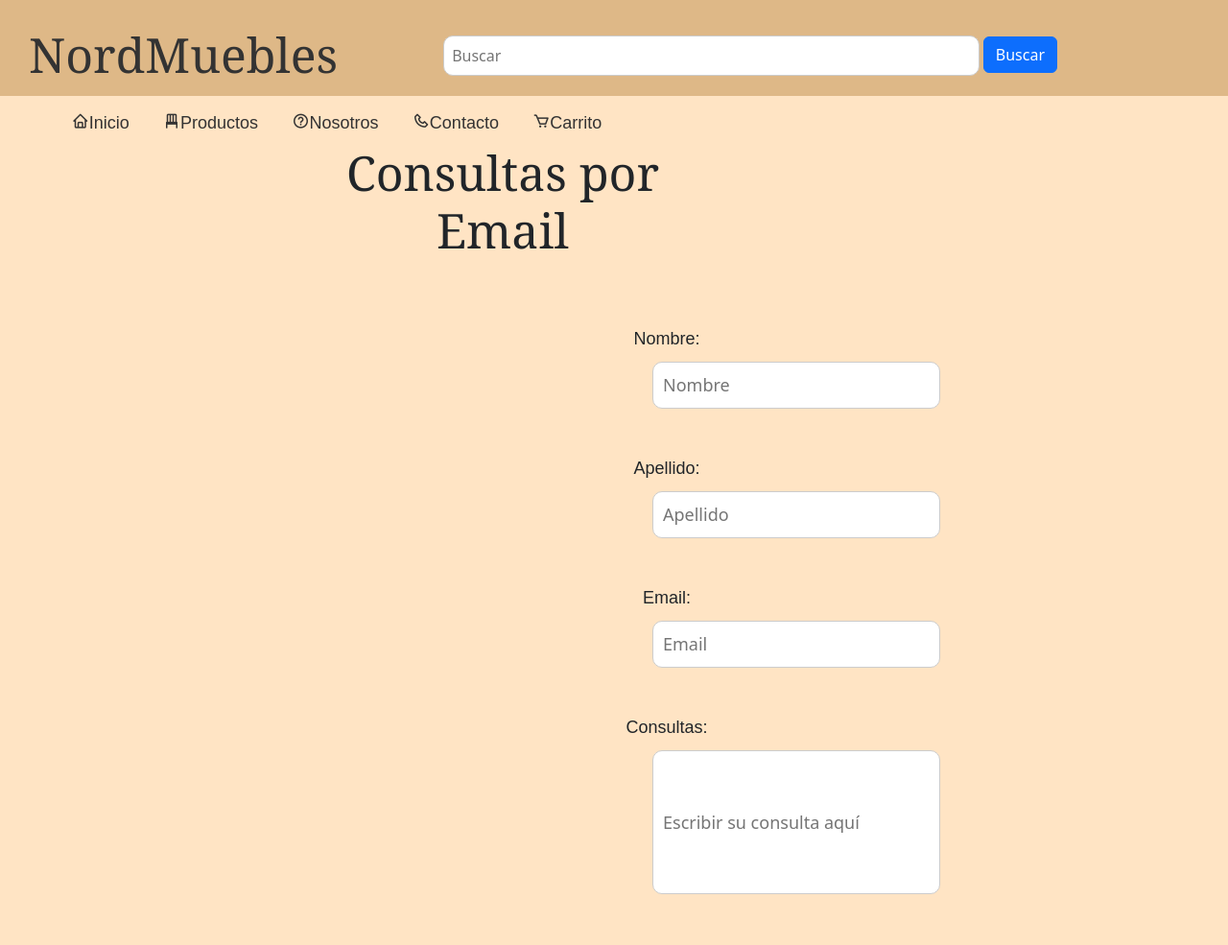
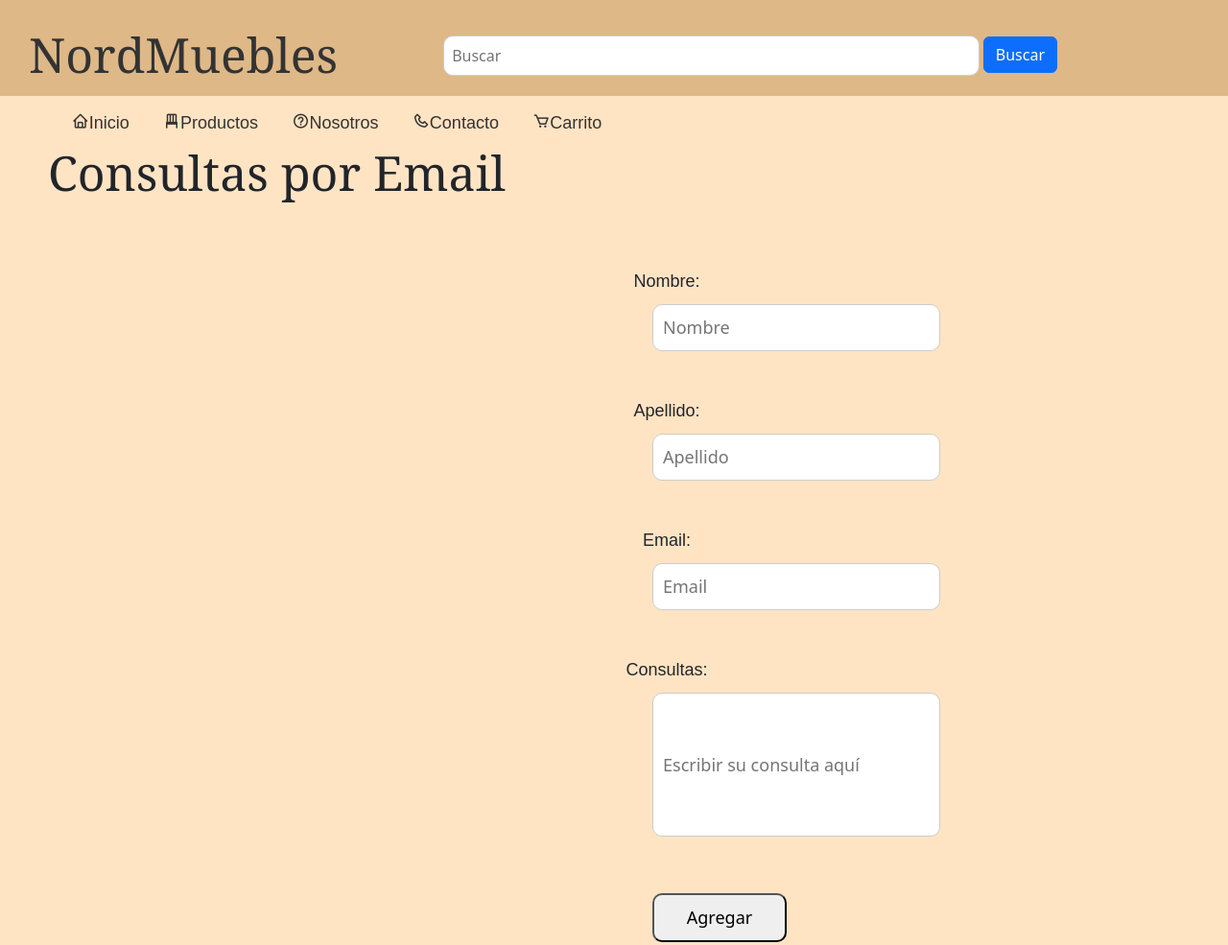
Before and after one commit to IgnacioTuruelo/Ignacioturuelo, a website: page pages/contacto.html in a window 1280 px wide. Shown: the top 985 px of the page at 96% size. Drawn offline with nearby package versions, Linux system fonts and the light colour scheme; files that its build step writes are made by us from their sources.

Commit message:
Update _contacto.scss

```diff
--- a/scss/partials/_contacto.scss
+++ b/scss/partials/_contacto.scss
@@ -8,13 +8,13 @@
   padding: 0;
 }
 .contach3{
-  width: 40%;
+  width: 100%;
   max-width: 600px;
   text-align: center;
   padding: 50px;
   margin-top: 50px;
   margin: auto;
-  margin-right: 500px;
+  margin-right: 700px;
   display: flex;
   font-size: 50px;
   font-family: Georgia, 'Times New Roman', Times, serif;
```
